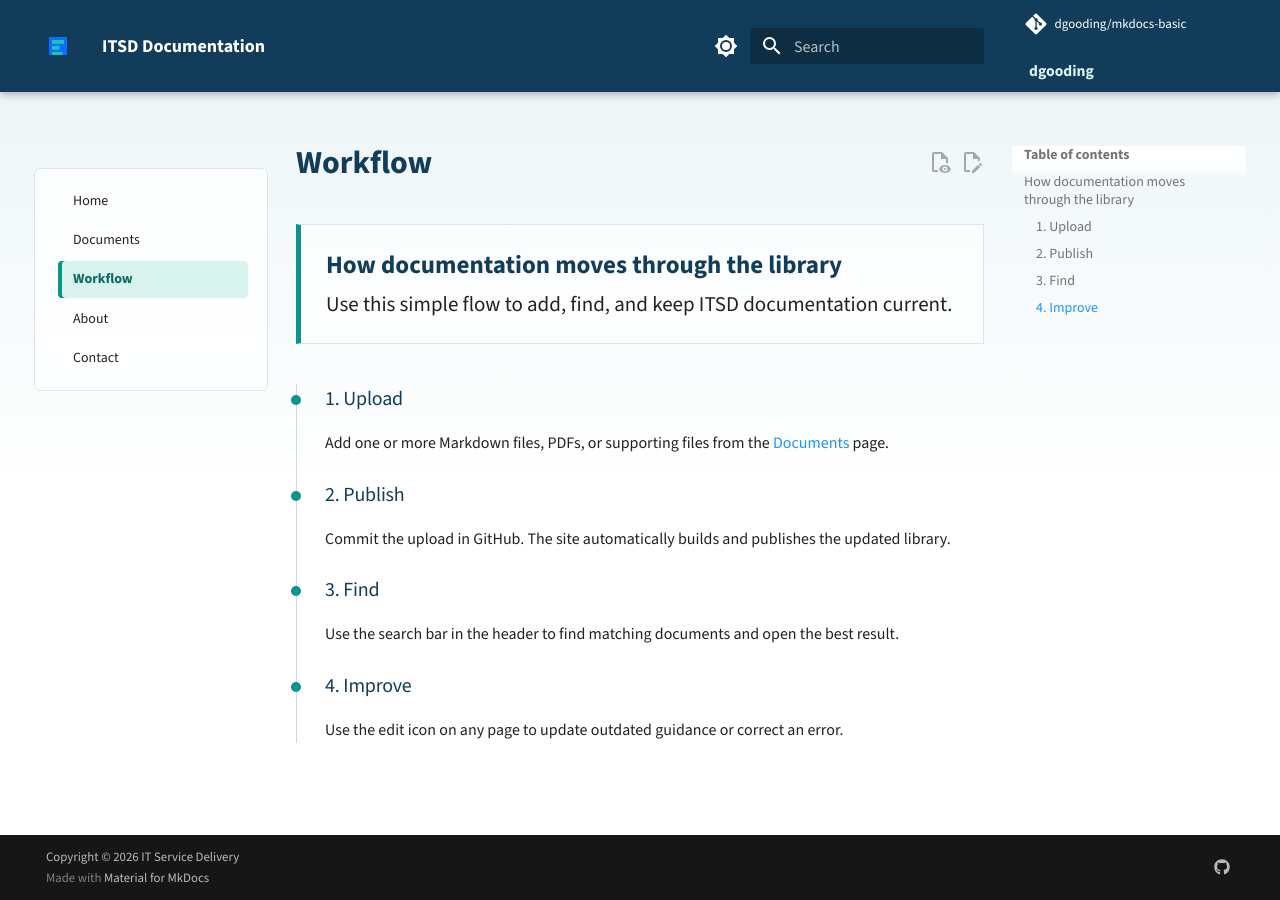
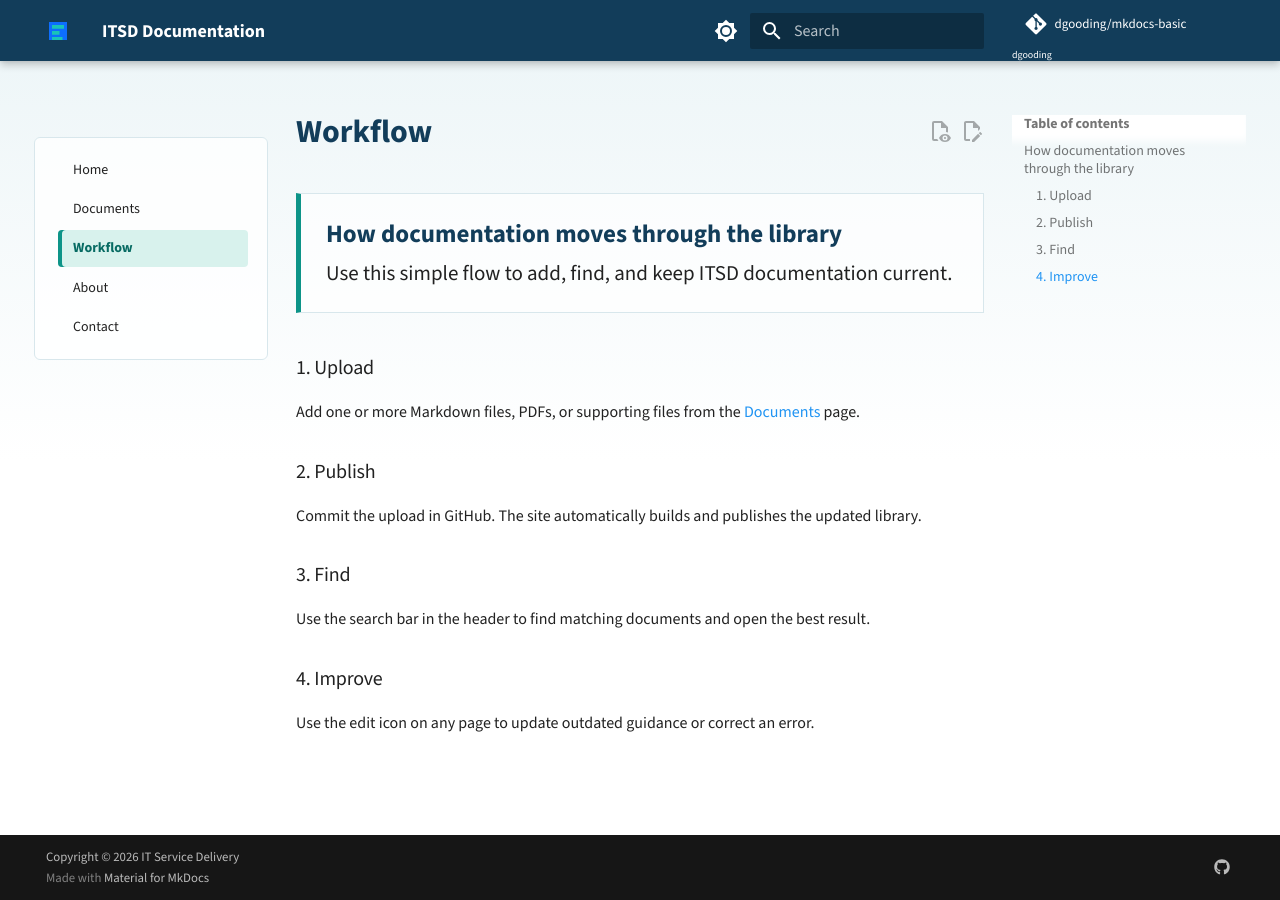
Before and after one commit to dgooding/mkdocs-basic, an MkDocs documentation site: the page built from docs/workflow.md, in a window 1280 px wide. Built offline with MkDocs 1.6.1 and Material for MkDocs 9.7.7, drawn with Linux system fonts in a browser that asks for light colours; comment, search, counter and statistics services are not loaded.

Commit message:
Revert "docs: auto-update 2026-08-26 20:14:43"
This reverts commit df33724e8f637308d298e59730f6e35ed8b848fb.

```diff
--- a/docs/stylesheets/extra.css
+++ b/docs/stylesheets/extra.css
@@ -7,23 +7,6 @@
 
 .md-header {
   background: var(--itsd-navy);
-}
-
-.itsd-profile-link {
-  align-items: center;
-  color: #d8f2ed;
-  display: inline-flex;
-  font-size: 0.78rem;
-  font-weight: 700;
-  margin-left: 0.35rem;
-  min-height: 2.2rem;
-  padding: 0 0.5rem;
-  text-decoration: none;
-}
-
-.itsd-profile-link:hover {
-  color: #fff;
-  text-decoration: underline;
 }
 
 .md-tabs {
@@ -419,30 +402,6 @@
   padding: 0.65rem 0.85rem;
 }
 
-.itsd-workflow {
-  border-left: 1px solid #c9dce4;
-  margin: 1.5rem 0;
-  max-width: 46rem;
-  padding-left: 1.4rem;
-}
-
-.itsd-workflow h3 {
-  color: var(--itsd-navy);
-  font-size: 1rem;
-  margin: 1.2rem 0 0.2rem;
-}
-
-.itsd-workflow h3::before {
-  background: var(--itsd-teal);
-  border-radius: 50%;
-  content: "";
-  display: inline-block;
-  height: 0.5rem;
-  margin-left: -1.68rem;
-  margin-right: 1.18rem;
-  width: 0.5rem;
-}
-
 .md-typeset .md-button--primary {
   background-color: var(--itsd-teal);
   border-color: var(--itsd-teal);
@@ -498,14 +457,6 @@
 
 [data-md-color-scheme="slate"] .itsd-status {
   background: #173c39;
-}
-
-[data-md-color-scheme="slate"] .itsd-workflow {
-  border-color: #2c5669;
-}
-
-[data-md-color-scheme="slate"] .itsd-workflow h3 {
-  color: #b8e4f5;
 }
 
 [data-md-color-scheme="slate"] .itsd-library-controls,
```
